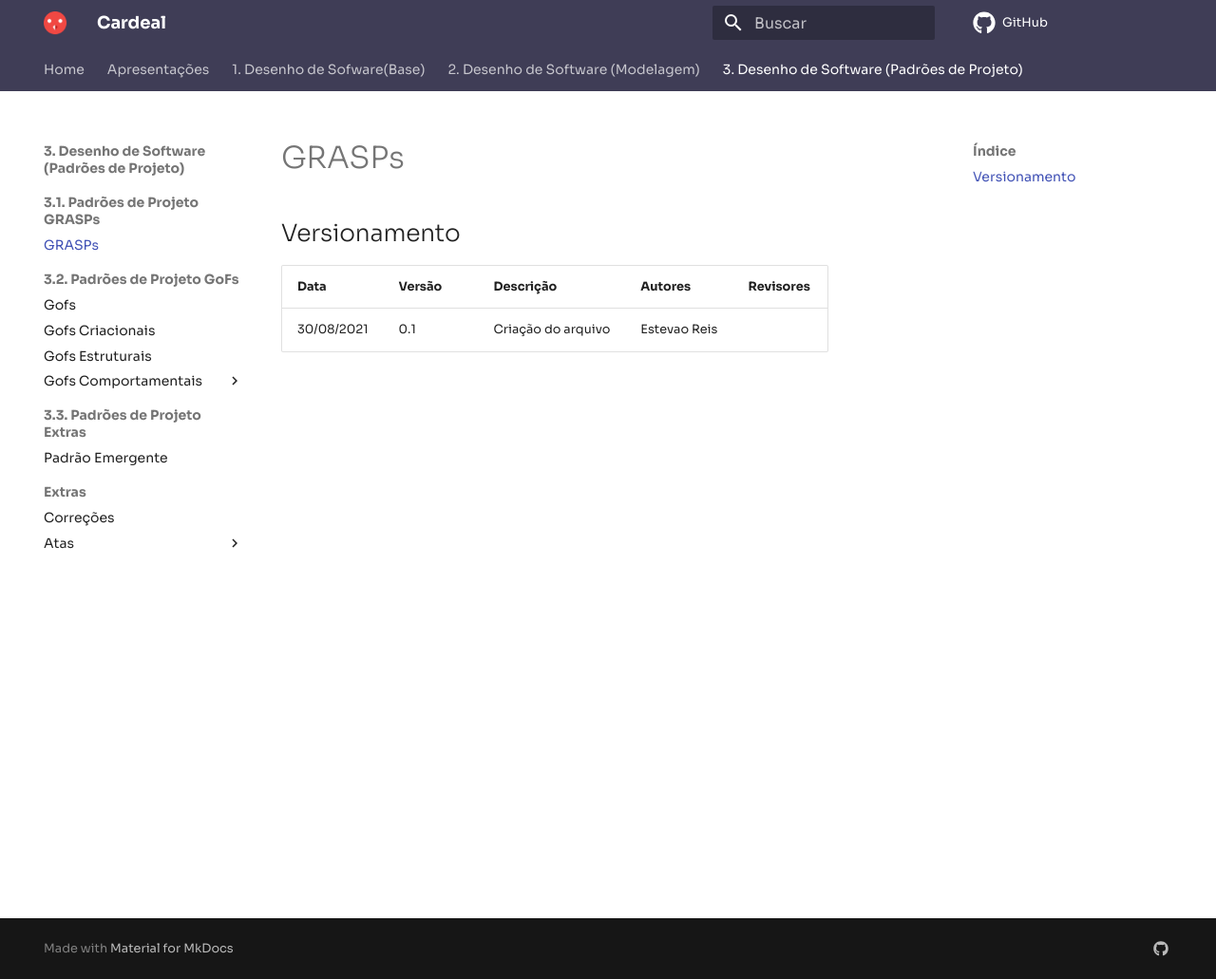
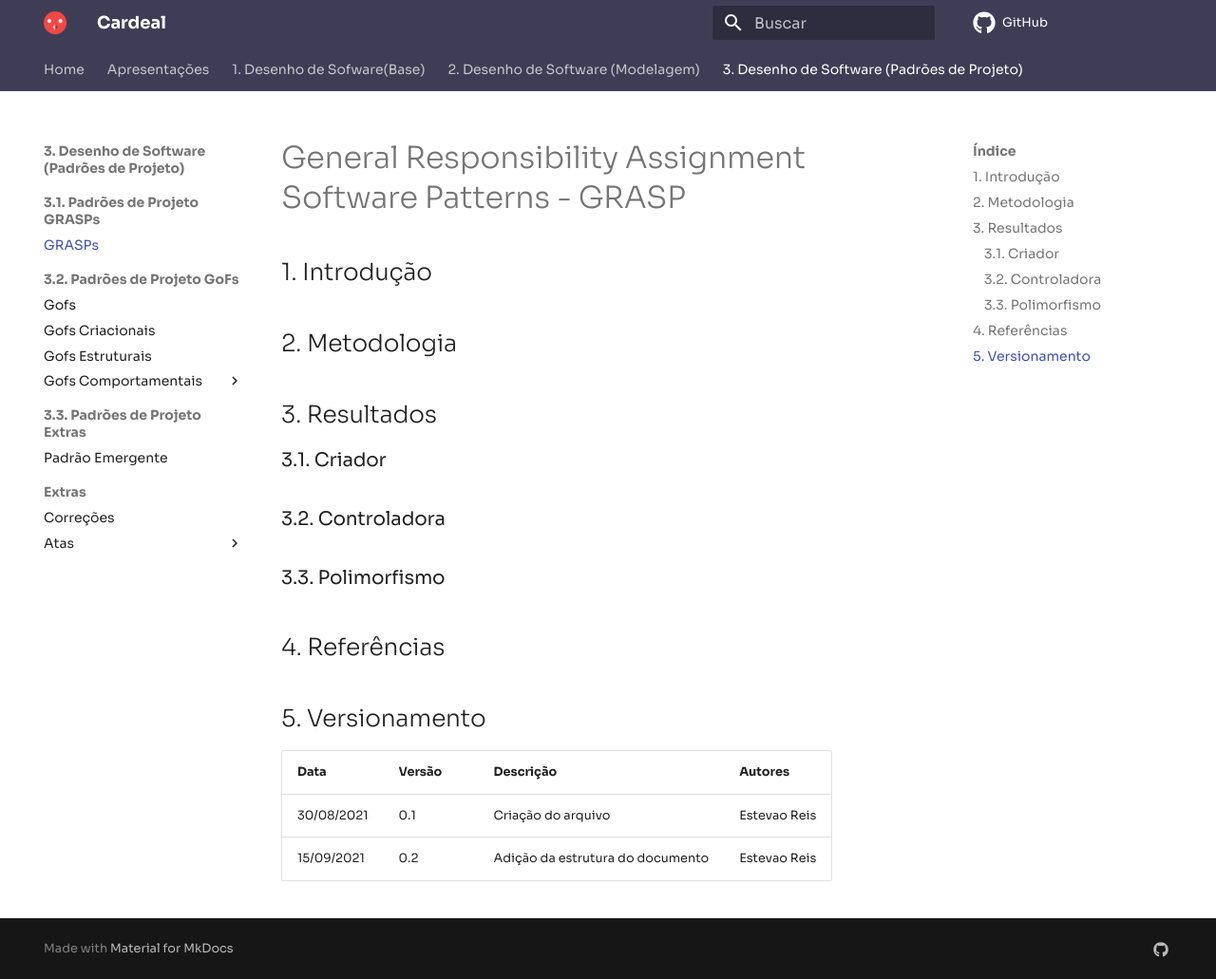
Before and after one commit to UnBArqDsw2021-1/2021.1_G04_Cardeal, an MkDocs documentation site: the page built from docs/padroesDeProjeto/GRASPs.md, in a window 1280 px wide and 1031 px high. Shown: the whole window at 95% size. Built offline with MkDocs 1.6.1 and Material for MkDocs 9.7.7, drawn with Linux system fonts in a browser that asks for light colours; comment, search, counter and statistics services are not loaded.

Commit message:
Add document struture

```diff
--- a/docs/padroesDeProjeto/GRASPs.md
+++ b/docs/padroesDeProjeto/GRASPs.md
@@ -1,5 +1,21 @@
+# General Responsibility Assignment Software Patterns - GRASP
 
-## Versionamento
-| Data       | Versão | Descrição         | Autores       | Revisores    |
-| ---------- | ------ | ----------------- | ------------- | -----------  |
-| 30/08/2021 | 0.1    | Criação do arquivo| Estevao Reis  |              |
+## 1. Introdução
+
+## 2. Metodologia
+
+## 3. Resultados
+
+### 3.1. Criador
+
+### 3.2. Controladora
+
+### 3.3. Polimorfismo
+
+## 4. Referências
+
+## 5. Versionamento
+| Data       | Versão | Descrição         | Autores       |
+| ---------- | ------ | ----------------- | ------------- |
+| 30/08/2021 | 0.1    | Criação do arquivo| Estevao Reis  |
+| 15/09/2021 | 0.2    | Adição da estrutura do documento| Estevao Reis  |
```
